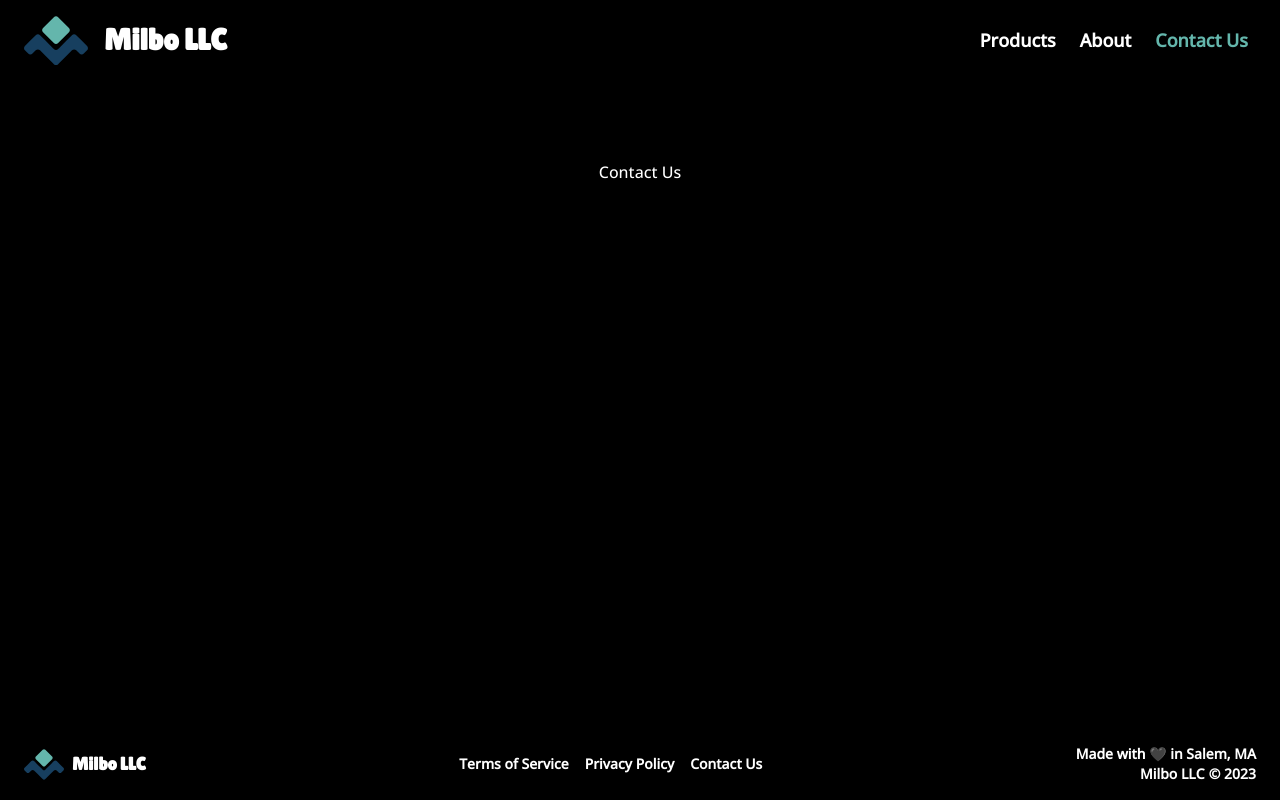
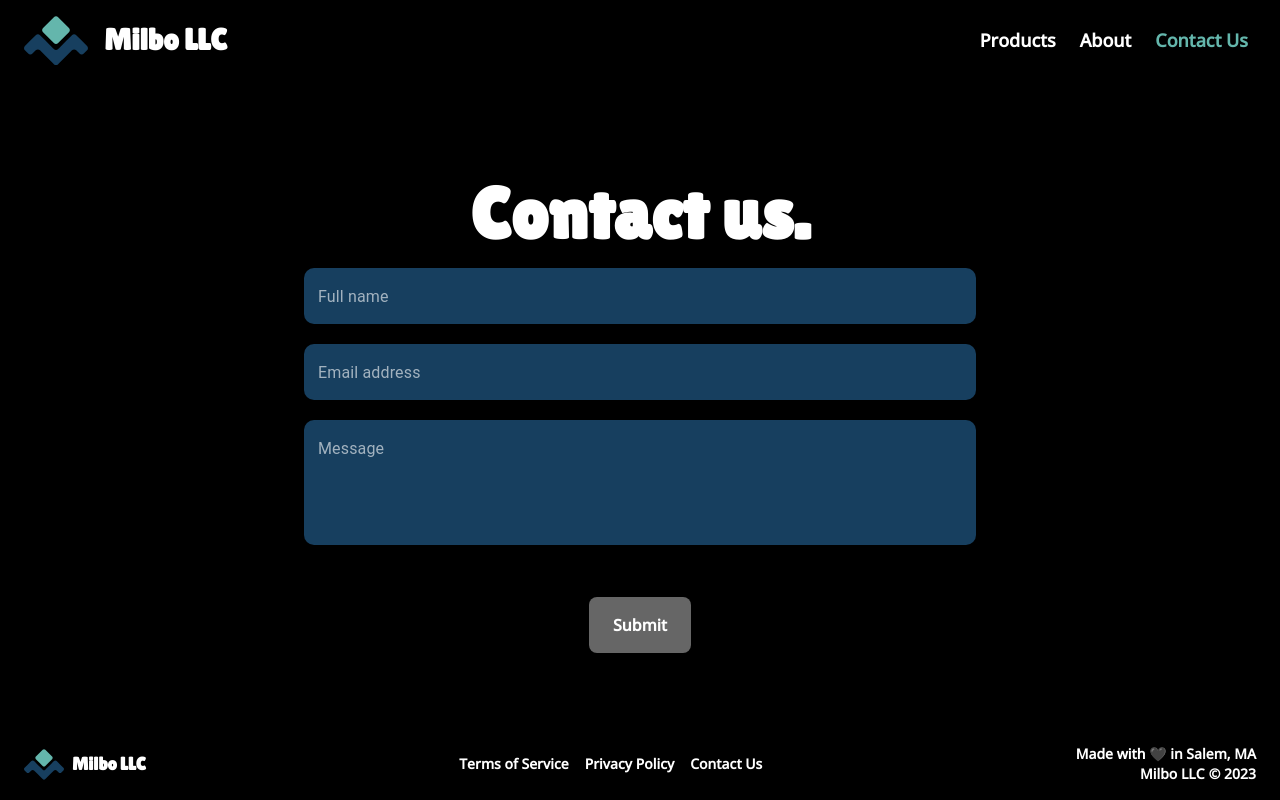
Before and after one commit to Milbo-LLC/milbo-website, a Next.js app: page /contact in a window 1280 px wide. Built offline with nearby package versions, Linux system fonts and the light colour scheme.

Commit message:
Added UI for Contact page.

```diff
--- a/src/app/about/page.tsx
+++ b/src/app/about/page.tsx
@@ -66,7 +66,7 @@ export default function About() {
   return (
     <Page>
       <div className="flex flex-col w-full items-center">
-        <div className="flex flex-col max-w-4xl gap-16">
+        <div className="flex flex-col max-w-4xl gap-8">
           <Header />
           <Team />
         </div>
--- a/src/app/contact/page.tsx
+++ b/src/app/contact/page.tsx
@@ -1,10 +1,32 @@
+"use client";
+
+import { useState } from "react";
 import Page from "@/components/ui/pages/Page";
+import ContactForm from "@/components/ui/forms/ContactForm";
+
+const Header = () => {
+  const title = `Contact us.`;
+
+  return (
+    <div className="flex flex-col self-center justify-center text-center max-w-4xl">
+      <h1 className="text-[72px]">{title}</h1>
+    </div>
+  );
+};
 
 export default function Contact() {
+  const [loading, setLoading] = useState(false);
+
+  const onSubmit = () => {
+    console.log("contact - submit clicked.");
+  };
   return (
     <Page>
       <div className="flex flex-col w-full items-center">
-        <div>Contact Us</div>
+        <div className="flex flex-col max-w-4xl">
+          <Header />
+          <ContactForm loading={loading} onSubmit={onSubmit} />
+        </div>
       </div>
     </Page>
   );
--- a/src/app/page.tsx
+++ b/src/app/page.tsx
@@ -92,7 +92,7 @@ export default function Home() {
   return (
     <Page>
       <div className="flex flex-col w-full items-center">
-        <div className="flex flex-col max-w-4xl gap-16">
+        <div className="flex flex-col max-w-4xl gap-8">
           <Header />
           <NewsLetterForm loading={loading} onSubmit={onNewsLetterFormSubmit} />
           <CoreValues />
--- a/src/app/products/page.tsx
+++ b/src/app/products/page.tsx
@@ -74,7 +74,7 @@ export default function Products() {
   return (
     <Page>
       <div className="flex flex-col w-full items-center">
-        <div className="flex flex-col max-w-4xl gap-16">
+        <div className="flex flex-col max-w-4xl gap-8">
           <Header />
           <NewsLetterForm
             loading={loading}
--- /dev/null
+++ b/src/components/ui/forms/ContactForm.tsx
@@ -0,0 +1,66 @@
+"use client";
+
+import { FieldValues, useForm } from "react-hook-form";
+import { FormProps } from ".";
+import { Box, Grid } from "@mui/material";
+import TextField from "../form-fields/TextField";
+import { REGEX_EMAIL } from "@/components/utils/regex";
+import Button from "../buttons/Button";
+
+export default function ContactForm({ loading, onSubmit }: FormProps) {
+  // React Hook Form variables
+  const {
+    control,
+    formState: { errors },
+    handleSubmit,
+  } = useForm<FieldValues>();
+
+  return (
+    <form onSubmit={handleSubmit(onSubmit)}>
+      <Box sx={{ flexGrow: 1 }} className="w-full max-w-2xl">
+        <Grid container columnSpacing={3}>
+          <Grid item xs={12}>
+            <TextField
+              control={control}
+              name="name"
+              type="text"
+              placeholder="Full name"
+              required="Full name is required."
+              errors={errors}
+            />
+          </Grid>
+          <Grid item xs={12}>
+            <TextField
+              control={control}
+              name="email"
+              type="text"
+              placeholder="Email address"
+              required="Email address is required."
+              pattern={{
+                value: REGEX_EMAIL,
+                message: "Please enter a valid email address",
+              }}
+              errors={errors}
+            />
+          </Grid>
+          <Grid item xs={12}>
+            <TextField
+              control={control}
+              name="message"
+              type="text"
+              placeholder="Message"
+              required="Message is required."
+              errors={errors}
+              multiline
+              minRows={4}
+              maxRows={4}
+            />
+          </Grid>
+          <Grid item xs={12} className="flex justify-center pt-8">
+            <Button label="Submit" loading={loading} />
+          </Grid>
+        </Grid>
+      </Box>
+    </form>
+  );
+}
```
